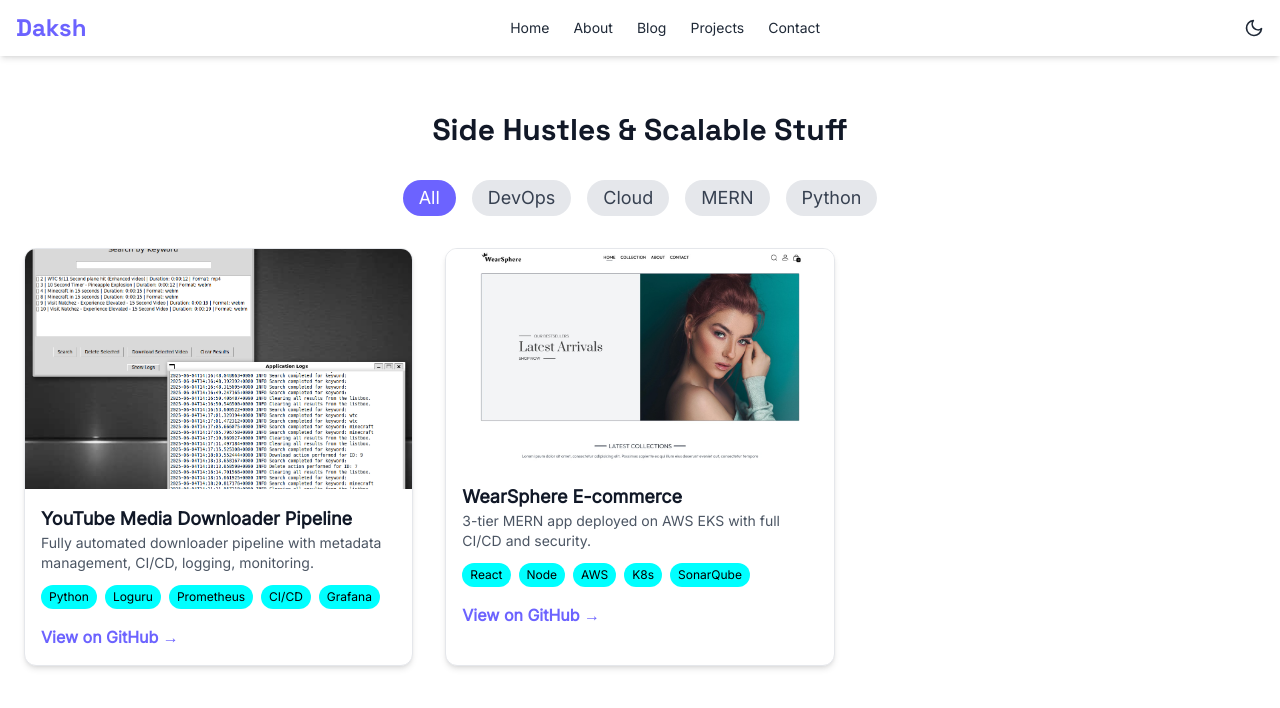
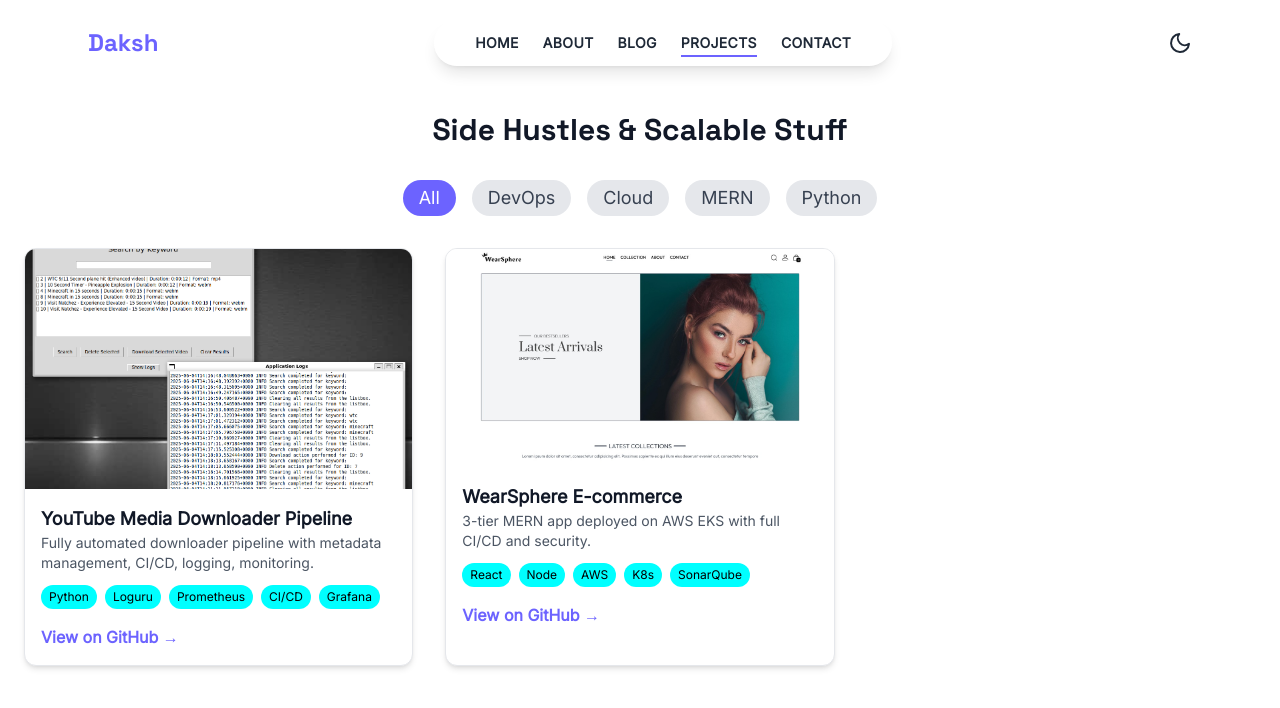
Before and after one commit to dakshsawhneyy/Daksh-Portfolio, a React (Vite) app in the folder Frontend/: page /projects in a window 1280 px wide. Shown: the top 708 px of the page. Built offline with nearby package versions, Linux system fonts and the light colour scheme.

Commit message:
Glassmorphism Navbar

```diff
--- a/Frontend/src/components/Navbar.jsx
+++ b/Frontend/src/components/Navbar.jsx
@@ -1,4 +1,3 @@
-import React, { useState } from 'react'
 import { Link, useLocation } from 'react-router-dom'
 import { FiSun, FiMoon } from "react-icons/fi"
 import { FiHome, FiUser, FiBriefcase, FiEdit3, FiMail } from "react-icons/fi"
@@ -15,25 +14,23 @@
 
     return (
         <>
-            <nav className="hidden md:block fixed top-0 left-0 w-full z-50 bg-white dark:bg-bgDark shadow-md dark:shadow-none transition-all duration-300">
-                <div className='max-w-7xl mx-auto px-4 py-3 flex justify-between items-center'>
+            <nav className="hidden md:flex fixed top-5 left-1/2 -translate-x-1/2 z-50 max-w-6xl w-full px-6 justify-between items-center">
                     {/* Logo */}
                     <Link to="/" className="text-2xl font-grotesk font-bold text-primary">Daksh</Link>
 
                     {/* Nav Links */}
-                    <div className="flex gap-6 items-center">
-                        <Link to="/" className="text-sm font-medium text-gray-800 dark:text-white hover:text-primary">Home</Link>
-                        <Link to="/about" className="text-sm font-medium text-gray-800 dark:text-white hover:text-primary">About</Link>
-                        <Link to="/blogs" className="text-sm font-medium text-gray-800 dark:text-white hover:text-primary">Blog</Link>
-                        <Link to="/projects" className="text-sm font-medium text-gray-800 dark:text-white hover:text-primary">Projects</Link>
-                        <Link to="/contact" className="text-sm font-medium text-gray-800 dark:text-white hover:text-primary">Contact</Link>
+                    <div className="flex gap-6 px-10 py-3 backdrop-blur-md bg-white/30 dark:bg-bgDark/40 shadow-lg rounded-full border border-white/20 dark:border-gray-700 transition-all duration-300">
+                        <Link to="/" className={`relative text-sm font-semibold uppercase tracking-wide ${isActive("/") ? "text-primary" : "text-gray-800 dark:text-white hover:text-primary"} transition-all duration-300`}>Home <span className={`absolute left-0 -bottom-1 h-0.5 w-0 bg-primary transition-all duration-300 ${location.pathname === "/" ? "w-full" : "group-hover:w-full"}`}></span></Link>
+                        <Link to="/about" className={`relative text-sm font-semibold uppercase tracking-wide ${isActive("/about") ? "text-primary" : "text-gray-800 dark:text-white hover:text-primary"} transition-all duration-300`}>About <span className={`absolute left-0 -bottom-1 h-0.5 w-0 bg-primary transition-all duration-300 ${location.pathname === "/about" ? "w-full" : "group-hover:w-full"}`}></span></Link>
+                        <Link to="/blog" className={`relative text-sm font-semibold uppercase tracking-wide ${isActive("/blog") ? "text-primary" : "text-gray-800 dark:text-white hover:text-primary"} transition-all duration-300`}>Blog <span className={`absolute left-0 -bottom-1 h-0.5 w-0 bg-primary transition-all duration-300 ${location.pathname === "/blog" ? "w-full" : "group-hover:w-full"}`}></span></Link>
+                        <Link to="/projects" className={`relative text-sm font-semibold uppercase tracking-wide ${isActive("/projects") ? "text-primary" : "text-gray-800 dark:text-white hover:text-primary"} transition-all duration-300`}>Projects <span className={`absolute left-0 -bottom-1 h-0.5 w-0 bg-primary transition-all duration-300 ${location.pathname === "/projects" ? "w-full" : "group-hover:w-full"}`}></span></Link>
+                        <Link to="/contact" className={`relative text-sm font-semibold uppercase tracking-wide ${isActive("/contact") ? "text-primary" : "text-gray-800 dark:text-white hover:text-primary"} transition-all duration-300`}>Contact <span className={`absolute left-0 -bottom-1 h-0.5 w-0 bg-primary transition-all duration-300 ${location.pathname === "/contact" ? "w-full" : "group-hover:w-full"}`}></span></Link>
                     </div>
 
                     {/* Dark Mode Button */}
-                    <button onClick={toggleDarkMode} className="text-xl text-gray-800 dark:text-white hover:text-primary transition-all">
+                    <button onClick={toggleDarkMode} className="text-2xl text-gray-800 dark:text-white hover:text-primary transition-all">
                         {darkMode ? <FiSun /> : <FiMoon />}
                     </button>
-                </div>
             </nav>
 
             {/* For Mobile Screen */}
```
